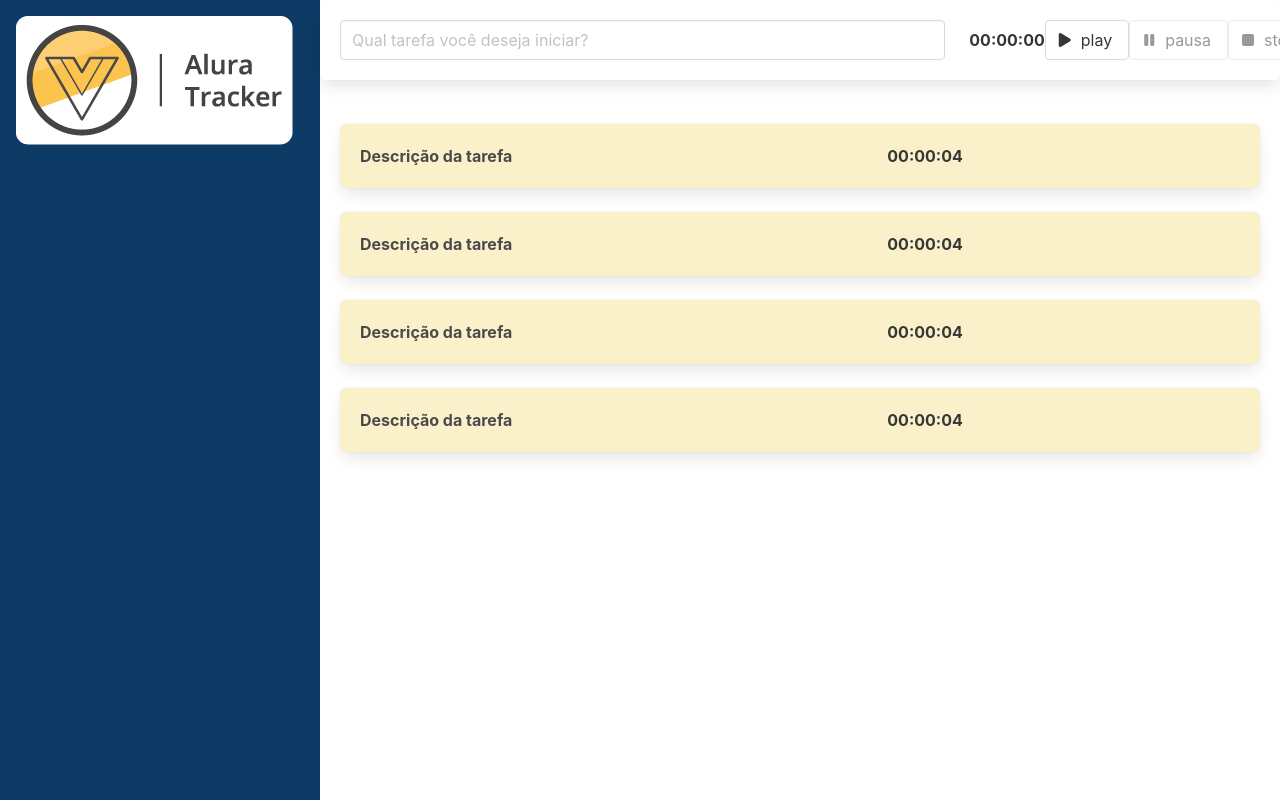
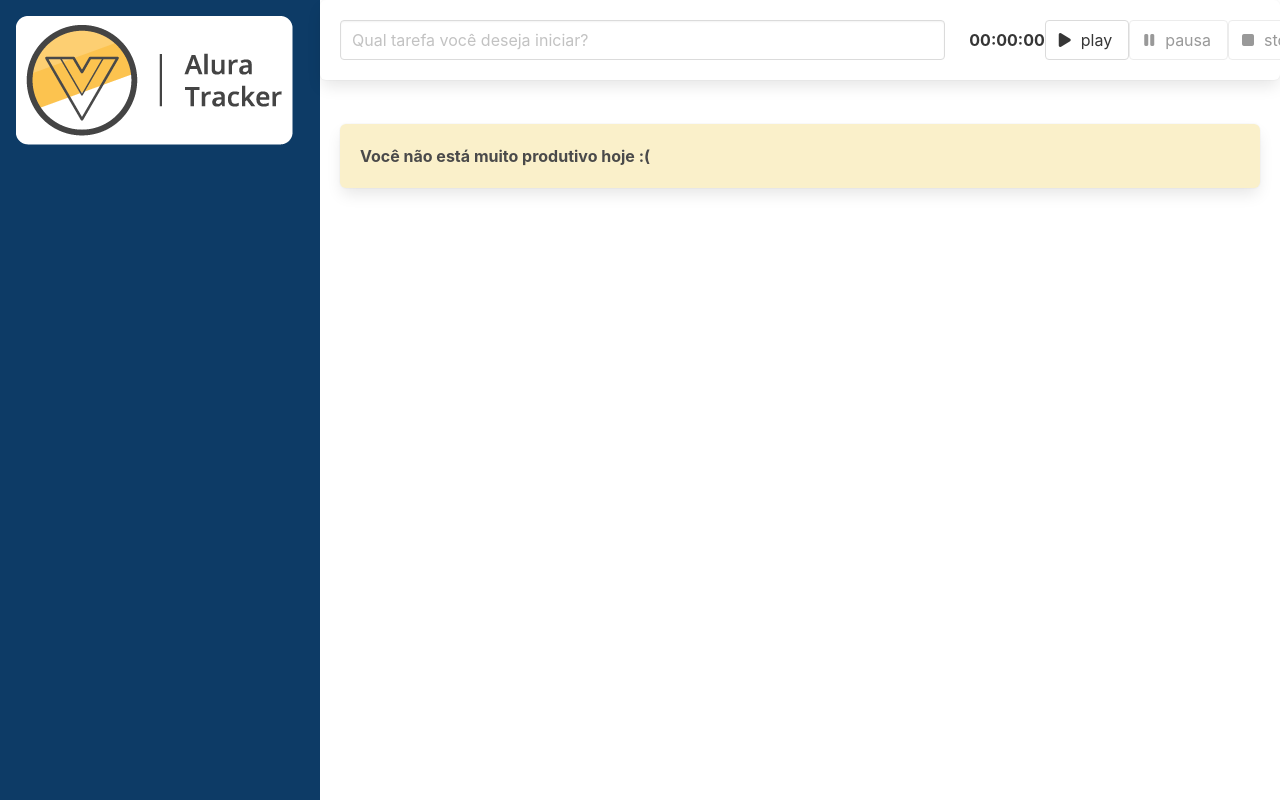
Before and after one commit to felfreitas/vue3_explorandoFW, a Vue app: page / in a window 1280 px wide. Shown: the top 800 px of the page. Built offline with nearby package versions, Linux system fonts and the light colour scheme.

Commit message:
Criação de um Box para exibir na tela enqnt não há nenhuma tarefa sendo realizada

```diff
--- a/src/App.vue
+++ b/src/App.vue
@@ -4,12 +4,13 @@
       <BarraLateral />
     </div>
     <div class="column is-three-quarter">
-      <Formulario @infoFormulario="salvarTarefa"/>
+      <Formulario @infoTarefa="salvarTarefa"/>
       <div class="lista">
-        <Tarefa />
-        <Tarefa />
-        <Tarefa />
-        <Tarefa />
+
+        <Tarefa  v-for="(tarefa, index) in tarefas" :key="index"  :tarefa="tarefa"/>
+        <Box v-if="listaEstaVazia" >
+          Você não está muito produtivo hoje :(
+        </Box>
       </div>
     </div>
   </main>
@@ -20,19 +21,27 @@ import { defineComponent } from "vue";
 import BarraLateral from "./components/BarraLateral.vue";
 import Formulario from "./components/Formulario.vue";
 import Tarefa from "./components/Tarefa.vue";
-import ITarefa from "./interfaces/ITarefa.ts";
+import ITarefa from "./interfaces/ITarefa";
+import Box from "./components/Box.vue";
 
 export default defineComponent({
   name: "App",
-  components: { BarraLateral, Formulario, Tarefa },
+  components: { BarraLateral, Formulario, Tarefa, Box },
   data() {
     return {
       tarefas: [] as ITarefa[]
     }
   },
+  computed:{
+    listaEstaVazia() :  boolean{
+      return this.tarefas.length === 0
+    }
+  },
   methods:{
-    salvarTarefa(dados:any) : void{
-      console.log(dados);
+    salvarTarefa(tarefa: ITarefa) : void{
+      console.log(tarefa);
+
+      this.tarefas.push(tarefa);
 
     }
   }
--- /dev/null
+++ b/src/components/Box.vue
@@ -0,0 +1,20 @@
+<template>
+  <div class="box has-text-weight-bold">
+    <!-- slot serve para pegar tudo que está dentro do box, nesse caso em Tarefa -->
+    <slot></slot>
+  </div>
+</template>
+
+<script lang="ts">
+import { defineComponent } from "vue";
+
+export default defineComponent({
+  name: "Box-Nome",
+});
+</script>
+
+<style scoped>
+.box {
+  background-color: #faf0ca;
+}
+</style>
--- a/src/components/Formulario.vue
+++ b/src/components/Formulario.vue
@@ -27,7 +27,7 @@ import Temporizador from "./Temporizador.vue";
 
 export default defineComponent({
   name: "Formulario-Nome",
-  emits: ["infoFormulario"],
+  emits: ["infoTarefa"],
 
   components: {
     Temporizador,
@@ -40,18 +40,12 @@ export default defineComponent({
   },
   methods: {
     finalizarTarefa(tempoDecorrido: number): void {
-      console.log(
-        "tempo foi: " +
-          tempoDecorrido +
-          " Descrição da tarefa: " +
-          this.descricao +
-          " Data inicial: " +
-          this.dataInicial
-      );
-      var x = [tempoDecorrido,this.descricao]
-      this.$emit('infoFormulario', x);
+      this.$emit("infoTarefa", {
+        duracaoEmSegundo: tempoDecorrido,
+        descricao: this.descricao,
+      });
       this.descricao = "";
-    }
+    },
   },
 });
 </script>
--- a/src/components/Tarefa.vue
+++ b/src/components/Tarefa.vue
@@ -1,26 +1,30 @@
 <template>
-  <div class="box has-text-weight-bold">
+  <Box>
     <div class="columns">
-      <div class="column is-7">Descrição da tarefa</div>
+      <div class="column is-7">
+        {{ tarefa.descricao || "Tarefa sem descrição" }}
+      </div>
       <div class="column">
-        <Cronometro :tempoEmSegundos= "4" />
+        <Cronometro :tempoEmSegundos="tarefa.duracaoEmSegundo" />
       </div>
     </div>
-  </div>
+  </Box>
 </template>
 
 <script lang="ts">
-import { defineComponent } from "vue";
+import { defineComponent, PropType } from "vue";
 import Cronometro from "./Cronometro.vue";
+import ITarefa from "../interfaces/ITarefa";
+import Box from "./Box.vue";
 
 export default defineComponent({
   name: "Tarefa-Nome",
-  components: { Cronometro },
+  components: { Cronometro, Box },
+  props: {
+    tarefa: {
+      type: Object as PropType<ITarefa>, //precisamos importar o ProtoType
+      required: true, //não existe uma tarefa sem essa propriedade
+    },
+  },
 });
 </script>
-
-<style scoped>
-.box{
-    background-color: #FAF0CA;
-}
-</style>
--- a/src/interfaces/ITarefa.ts
+++ b/src/interfaces/ITarefa.ts
@@ -1,4 +1,5 @@
 export default interface ITarefa {
     duracaoEmSegundos: number,
-    descricao: string
+    descricao: string,
+    data: Date
 }
```
